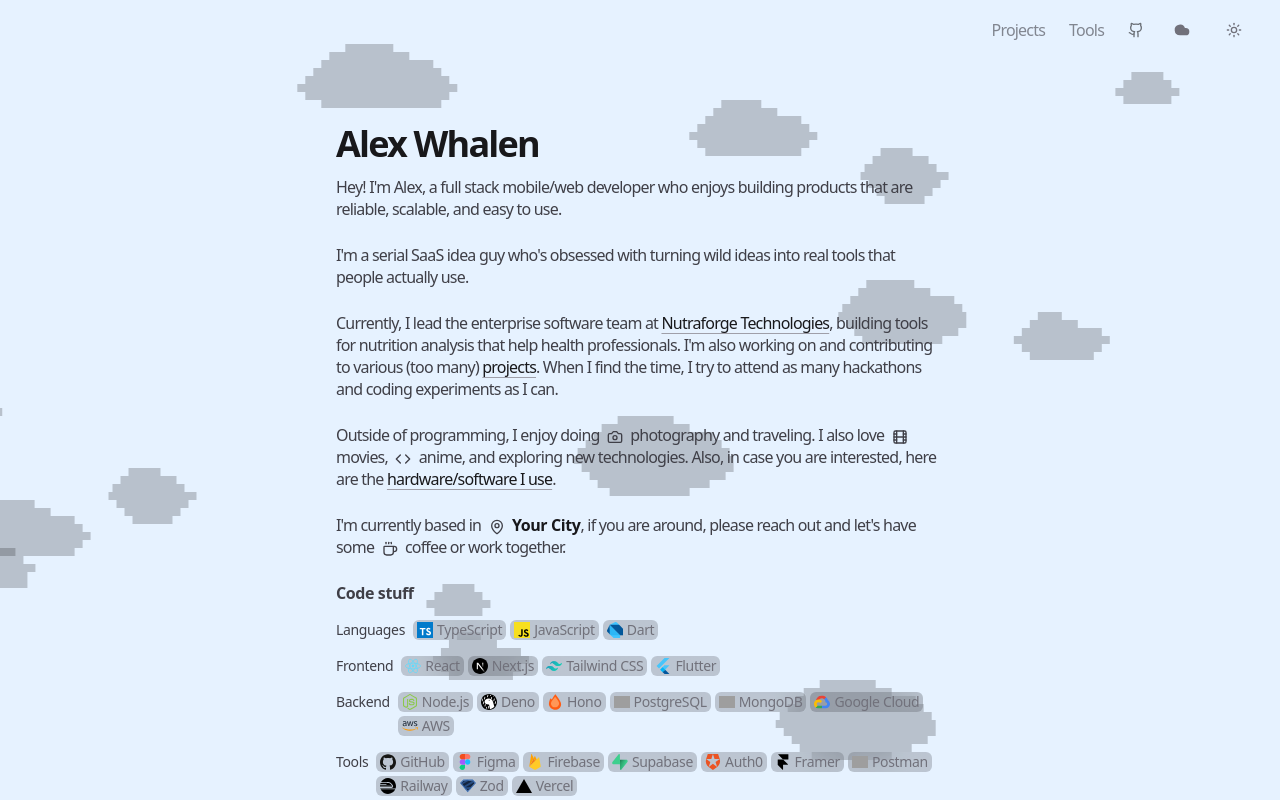
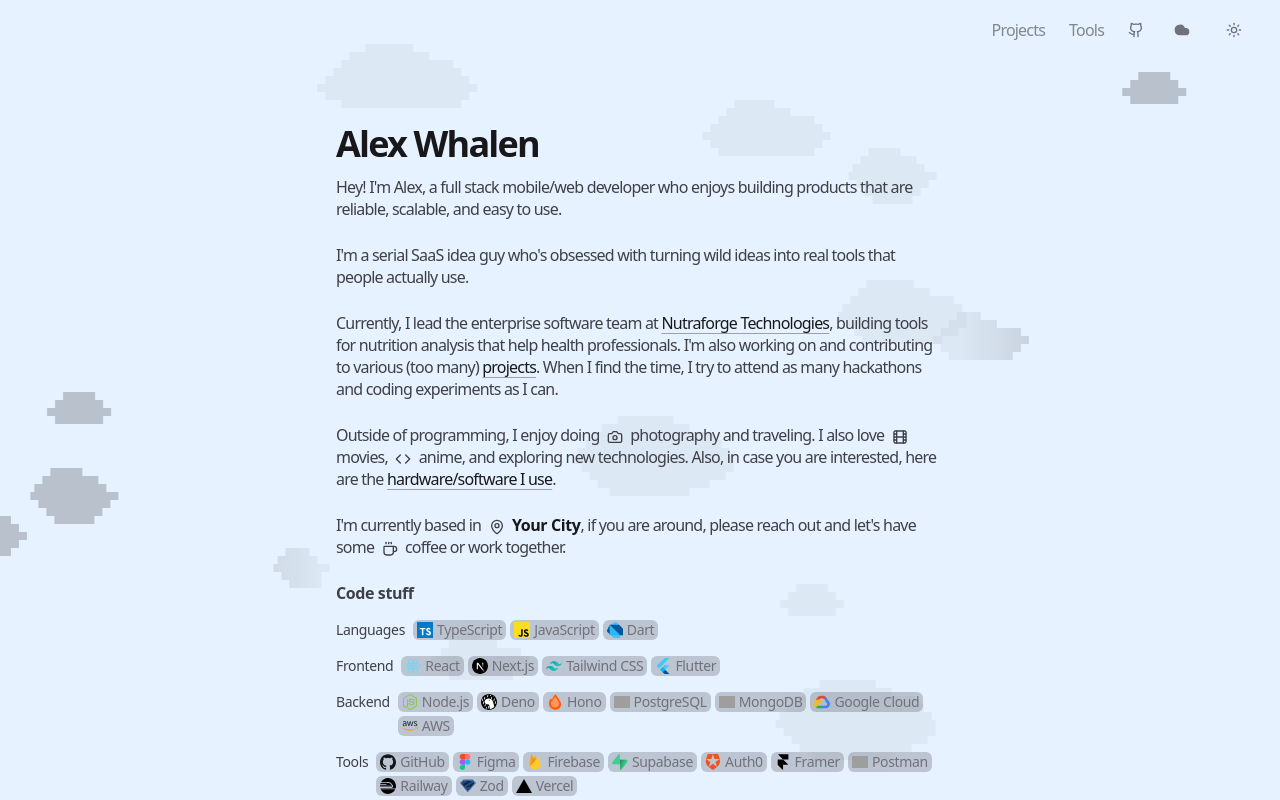
Before and after one commit to Awhalen1999/portfolio, a Next.js app: page / in a window 1280 px wide. Shown: the top 800 px of the page. Built offline with nearby package versions, Linux system fonts and the light colour scheme; grey boxes are pictures that could not be loaded.

Commit message:
mask for text sections

```diff
--- a/components/ui/pixel-clouds.tsx
+++ b/components/ui/pixel-clouds.tsx
@@ -20,20 +20,20 @@
 }
 
 const clouds: Cloud[] = [
-  { id: 1, size: 'small', version: 1, duration: 48, delay: 0, top: '8%' },
-  { id: 2, size: 'medium', version: 2, duration: 72, delay: 15, top: '18%' },
-  { id: 3, size: 'large', version: 1, duration: 88, delay: 30, top: '12%' },
-  { id: 4, size: 'small', version: 2, duration: 52, delay: 45, top: '28%' },
-  { id: 5, size: 'xlarge', version: 1, duration: 98, delay: 60, top: '5%' },
-  { id: 6, size: 'medium', version: 1, duration: 68, delay: 75, top: '38%' },
-  { id: 7, size: 'small', version: 1, duration: 50, delay: 90, top: '48%' },
+  { id: 1, size: 'small', version: 1, duration: 50, delay: 0, top: '8%' },
+  { id: 2, size: 'medium', version: 2, duration: 70, delay: 15, top: '18%' },
+  { id: 3, size: 'large', version: 1, duration: 90, delay: 30, top: '12%' },
+  { id: 4, size: 'small', version: 2, duration: 55, delay: 45, top: '28%' },
+  { id: 5, size: 'xlarge', version: 1, duration: 100, delay: 60, top: '5%' },
+  { id: 6, size: 'medium', version: 1, duration: 65, delay: 75, top: '38%' },
+  { id: 7, size: 'small', version: 1, duration: 52, delay: 90, top: '48%' },
   { id: 8, size: 'large', version: 2, duration: 85, delay: 105, top: '35%' },
-  { id: 9, size: 'medium', version: 2, duration: 70, delay: 120, top: '58%' },
+  { id: 9, size: 'medium', version: 2, duration: 68, delay: 120, top: '58%' },
   { id: 10, size: 'xlarge', version: 2, duration: 95, delay: 135, top: '52%' },
-  { id: 11, size: 'small', version: 2, duration: 54, delay: 150, top: '68%' },
-  { id: 12, size: 'large', version: 1, duration: 90, delay: 165, top: '62%' },
+  { id: 11, size: 'small', version: 2, duration: 58, delay: 150, top: '68%' },
+  { id: 12, size: 'large', version: 1, duration: 88, delay: 165, top: '62%' },
   { id: 13, size: 'medium', version: 1, duration: 72, delay: 180, top: '78%' },
-  { id: 14, size: 'small', version: 1, duration: 56, delay: 195, top: '72%' },
+  { id: 14, size: 'small', version: 1, duration: 60, delay: 195, top: '72%' },
   { id: 15, size: 'xlarge', version: 2, duration: 92, delay: 210, top: '85%' },
 ]
 
@@ -42,6 +42,28 @@
     <div
       className="pointer-events-none fixed inset-0 z-0 overflow-hidden"
       aria-hidden="true"
+      style={{
+        maskImage: `
+          linear-gradient(to right,
+            black 0%,
+            black 15%,
+            rgba(0,0,0,0.2) 25%,
+            rgba(0,0,0,0.2) 75%,
+            black 85%,
+            black 100%
+          )
+        `,
+        WebkitMaskImage: `
+          linear-gradient(to right,
+            black 0%,
+            black 15%,
+            rgba(0,0,0,0.2) 25%,
+            rgba(0,0,0,0.2) 75%,
+            black 85%,
+            black 100%
+          )
+        `,
+      }}
     >
       {clouds.map((cloud) => (
         <div
```
